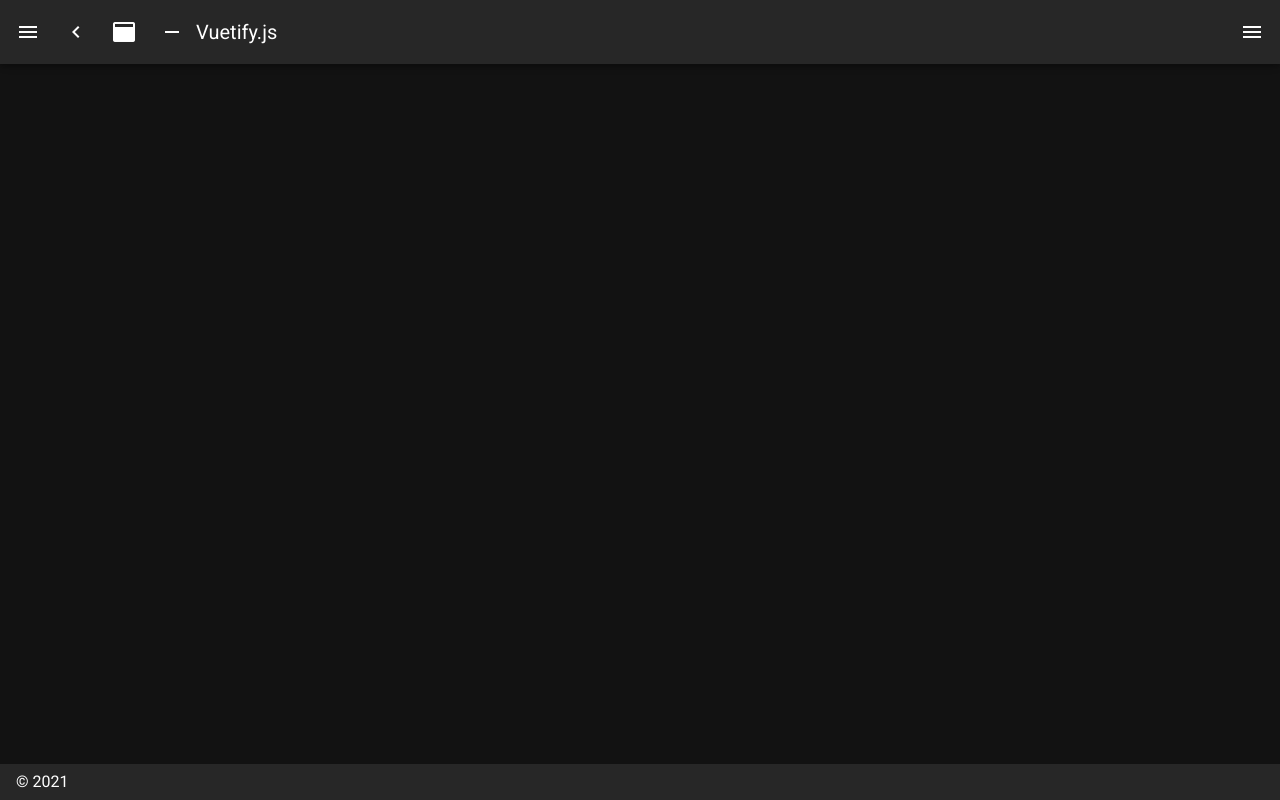
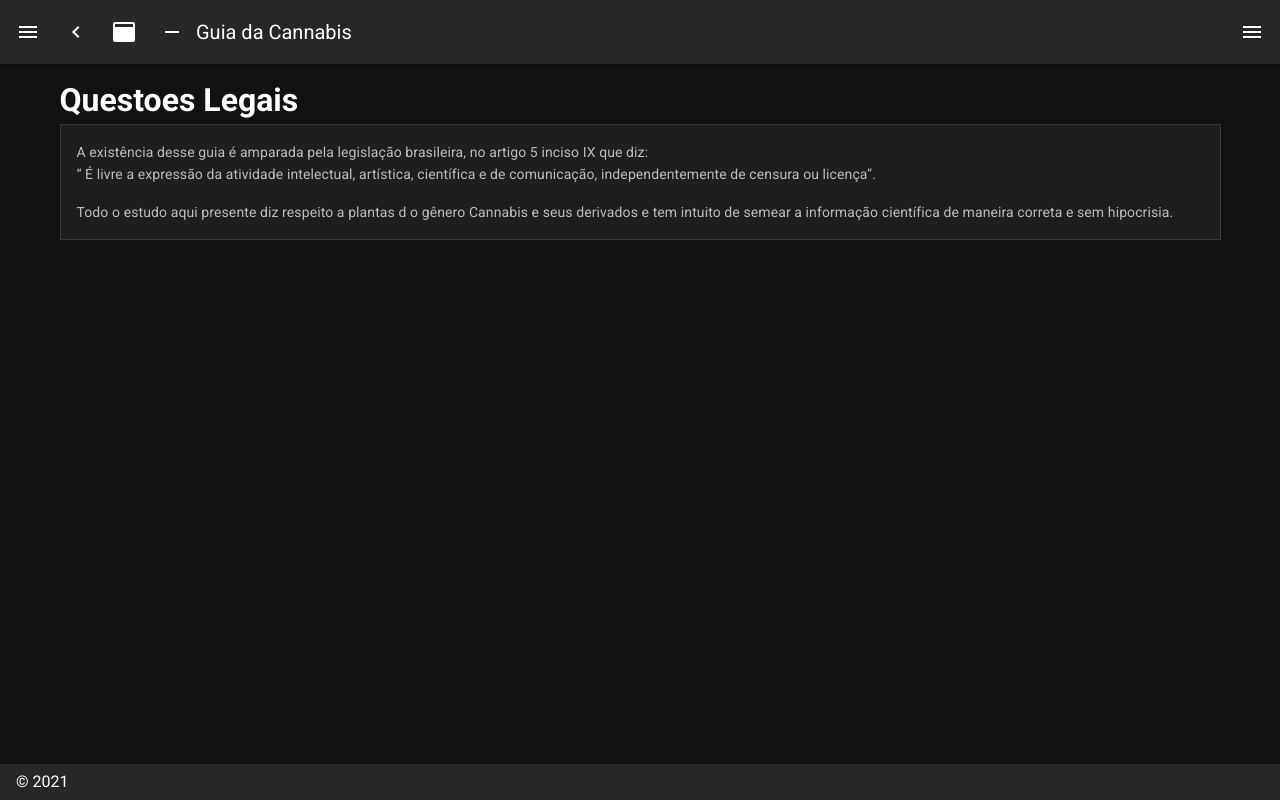
Before and after one commit to elmojuh/guiadacannabis, a Nuxt app: page /questoesLegais in a window 1280 px wide. Before the commit this address had no page. Built offline with nearby package versions, Linux system fonts and the light colour scheme.

Commit message:
adicionando nova page, configurando lint e modificando visual

```diff
--- a/layouts/default.vue
+++ b/layouts/default.vue
@@ -24,36 +24,20 @@
         </v-list-item>
       </v-list>
     </v-navigation-drawer>
-    <v-app-bar
-      :clipped-left="clipped"
-      fixed
-      app
-    >
+    <v-app-bar :clipped-left="clipped" fixed app>
       <v-app-bar-nav-icon @click.stop="drawer = !drawer" />
-      <v-btn
-        icon
-        @click.stop="miniVariant = !miniVariant"
-      >
-        <v-icon>mdi-{{ `chevron-${miniVariant ? 'right' : 'left'}` }}</v-icon>
+      <v-btn icon @click.stop="miniVariant = !miniVariant">
+        <v-icon>mdi-{{ `chevron-${miniVariant ? "right" : "left"}` }}</v-icon>
       </v-btn>
-      <v-btn
-        icon
-        @click.stop="clipped = !clipped"
-      >
+      <v-btn icon @click.stop="clipped = !clipped">
         <v-icon>mdi-application</v-icon>
       </v-btn>
-      <v-btn
-        icon
-        @click.stop="fixed = !fixed"
-      >
+      <v-btn icon @click.stop="fixed = !fixed">
         <v-icon>mdi-minus</v-icon>
       </v-btn>
       <v-toolbar-title v-text="title" />
       <v-spacer />
-      <v-btn
-        icon
-        @click.stop="rightDrawer = !rightDrawer"
-      >
+      <v-btn icon @click.stop="rightDrawer = !rightDrawer">
         <v-icon>mdi-menu</v-icon>
       </v-btn>
     </v-app-bar>
@@ -62,27 +46,17 @@
         <nuxt />
       </v-container>
     </v-main>
-    <v-navigation-drawer
-      v-model="rightDrawer"
-      :right="right"
-      temporary
-      fixed
-    >
+    <v-navigation-drawer v-model="rightDrawer" :right="right" temporary fixed>
       <v-list>
         <v-list-item @click.native="right = !right">
           <v-list-item-action>
-            <v-icon light>
-              mdi-repeat
-            </v-icon>
+            <v-icon light> mdi-repeat </v-icon>
           </v-list-item-action>
           <v-list-item-title>Switch drawer (click me)</v-list-item-title>
         </v-list-item>
       </v-list>
     </v-navigation-drawer>
-    <v-footer
-      :absolute="!fixed"
-      app
-    >
+    <v-footer :absolute="!fixed" app>
       <span>&copy; {{ new Date().getFullYear() }}</span>
     </v-footer>
   </v-app>
@@ -90,28 +64,33 @@
 
 <script>
 export default {
-  data () {
+  data() {
     return {
       clipped: false,
       drawer: false,
       fixed: false,
       items: [
         {
-          icon: 'mdi-apps',
-          title: 'Welcome',
-          to: '/'
+          icon: "mdi-apps",
+          title: "Welcome",
+          to: "/"
         },
         {
-          icon: 'mdi-chart-bubble',
-          title: 'Inspire',
-          to: '/inspire'
+          icon: "mdi-chart-bubble",
+          title: "Inspire",
+          to: "/inspire"
+        },
+        {
+          icon: "mdi-gavel",
+          title: "Questoes Legais",
+          to: "/questoesLegais"
         }
       ],
       miniVariant: false,
       right: true,
       rightDrawer: false,
-      title: 'Vuetify.js'
-    }
+      title: "Guia da Cannabis"
+    };
   }
-}
+};
 </script>
--- a/pages/index.vue
+++ b/pages/index.vue
@@ -1,8 +1,5 @@
 <template>
   <v-row justify="center" align="center">
-    <NuxtLink to="/">
-      Home page
-    </NuxtLink>
     <v-col cols="12" sm="8" md="6">
       <div class="text-center">
         <logo />
@@ -74,6 +71,7 @@
             Nuxt GitHub
           </a>
         </v-card-text>
+        <NuxtLink to="/inspire">nuxt link</NuxtLink>
         <v-card-actions>
           <v-spacer />
           <v-btn color="primary" nuxt to="/inspire">
--- /dev/null
+++ b/pages/questoesLegais.vue
@@ -0,0 +1,25 @@
+<template>
+  <div>
+    <h1>Questoes Legais</h1>
+    <v-card outlined tile>
+      <v-card-text>
+        A existência desse guia é amparada pela legislação brasileira, no artigo
+        5 inciso IX que diz:
+        <p font-italic>
+          “ É livre a expressão da atividade intelectual, artística, científica
+          e de comunicação, independentemente de censura ou licença”.
+        </p>
+        Todo o estudo aqui presente diz respeito a plantas d o gênero Cannabis e
+        seus derivados e tem intuito de semear a informação científica de
+        maneira correta e sem hipocrisia.
+      </v-card-text>
+    </v-card>
+  </div>
+</template>
+
+<script>
+export default {};
+</script>
+
+<style>
+</style>
```
Also changed, not shown: src/plugins/vuetify.js (deleted, +0 -10 lines), .eslintrc.js.
